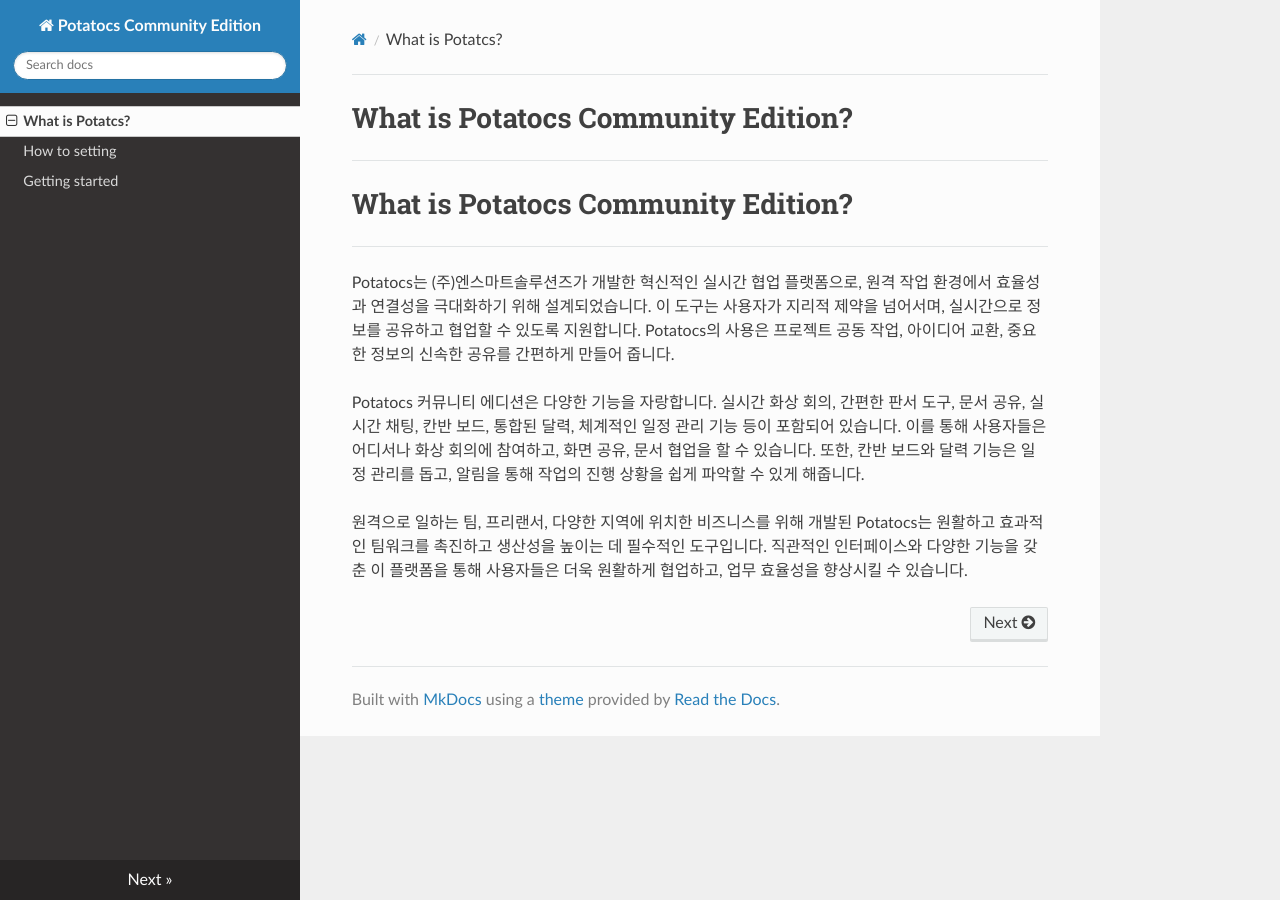
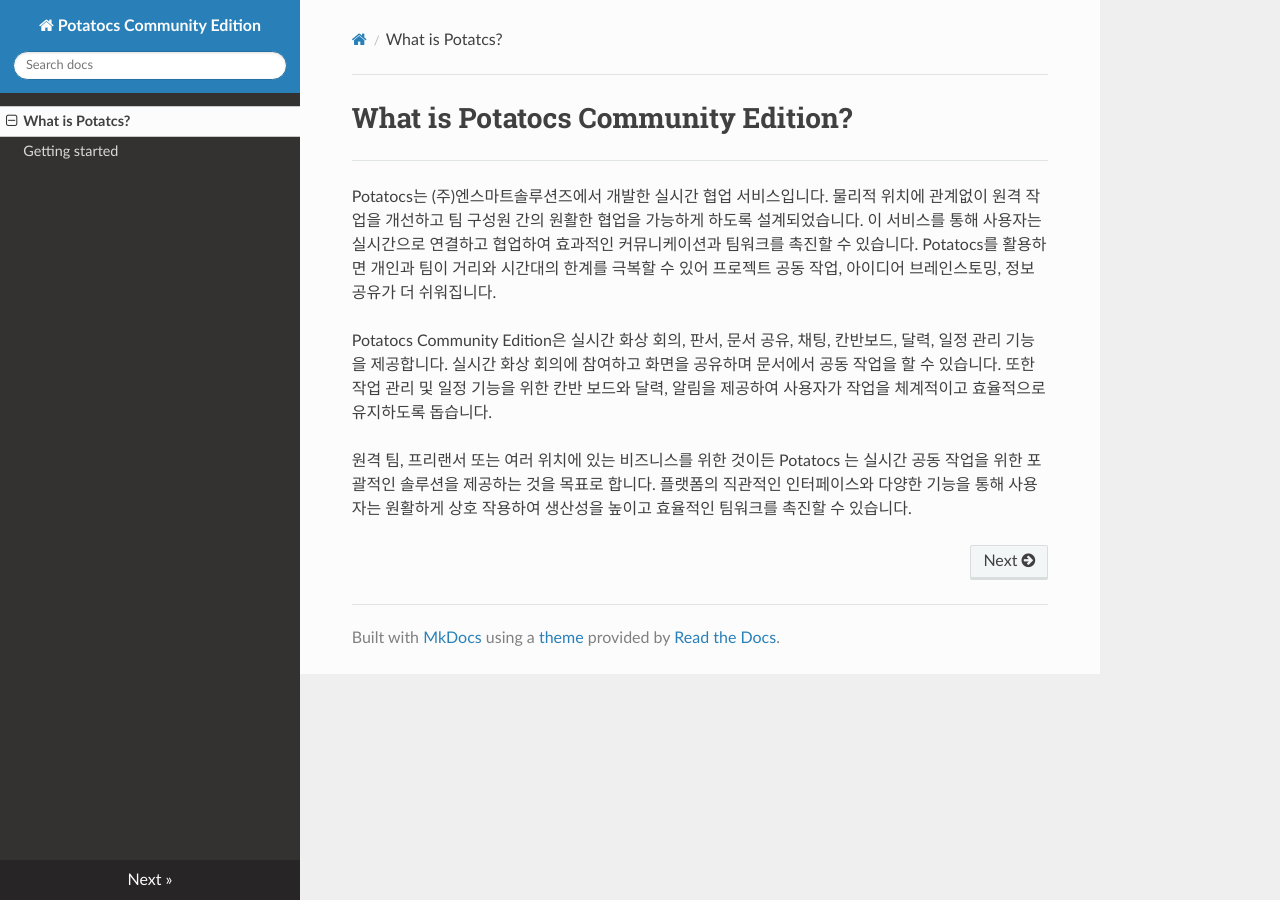
Before and after one commit to potatocs-ce/potatocs-ce-introduction, an MkDocs documentation site: the page built from docs/index.md, in a window 1280 px wide. Built offline with MkDocs 1.6.1, drawn with Linux system fonts in a browser that asks for light colours; nearby versions of some CDN libraries.

Commit message:
[Rollback] side nav

```diff
--- a/docs/index.md
+++ b/docs/index.md
@@ -2,11 +2,8 @@
 
 ---
 
-# What is Potatocs Community Edition?
+Potatocs는 (주)엔스마트솔루션즈에서 개발한 실시간 협업 서비스입니다. 물리적 위치에 관계없이 원격 작업을 개선하고 팀 구성원 간의 원활한 협업을 가능하게 하도록 설계되었습니다. 이 서비스를 통해 사용자는 실시간으로 연결하고 협업하여 효과적인 커뮤니케이션과 팀워크를 촉진할 수 있습니다. Potatocs를 활용하면 개인과 팀이 거리와 시간대의 한계를 극복할 수 있어 프로젝트 공동 작업, 아이디어 브레인스토밍, 정보 공유가 더 쉬워집니다.
 
----
-Potatocs는 (주)엔스마트솔루션즈가 개발한 혁신적인 실시간 협업 플랫폼으로, 원격 작업 환경에서 효율성과 연결성을 극대화하기 위해 설계되었습니다. 이 도구는 사용자가 지리적 제약을 넘어서며, 실시간으로 정보를 공유하고 협업할 수 있도록 지원합니다. Potatocs의 사용은 프로젝트 공동 작업, 아이디어 교환, 중요한 정보의 신속한 공유를 간편하게 만들어 줍니다.
+Potatocs Community Edition은 실시간 화상 회의, 판서, 문서 공유, 채팅, 칸반보드, 달력, 일정 관리 기능을 제공합니다. 실시간 화상 회의에 참여하고 화면을 공유하며 문서에서 공동 작업을 할 수 있습니다. 또한 작업 관리 및 일정 기능을 위한 칸반 보드와 달력, 알림을 제공하여 사용자가 작업을 체계적이고 효율적으로 유지하도록 돕습니다.
 
-Potatocs 커뮤니티 에디션은 다양한 기능을 자랑합니다. 실시간 화상 회의, 간편한 판서 도구, 문서 공유, 실시간 채팅, 칸반 보드, 통합된 달력, 체계적인 일정 관리 기능 등이 포함되어 있습니다. 이를 통해 사용자들은 어디서나 화상 회의에 참여하고, 화면 공유, 문서 협업을 할 수 있습니다. 또한, 칸반 보드와 달력 기능은 일정 관리를 돕고, 알림을 통해 작업의 진행 상황을 쉽게 파악할 수 있게 해줍니다.
-
-원격으로 일하는 팀, 프리랜서, 다양한 지역에 위치한 비즈니스를 위해 개발된 Potatocs는 원활하고 효과적인 팀워크를 촉진하고 생산성을 높이는 데 필수적인 도구입니다. 직관적인 인터페이스와 다양한 기능을 갖춘 이 플랫폼을 통해 사용자들은 더욱 원활하게 협업하고, 업무 효율성을 향상시킬 수 있습니다.
+원격 팀, 프리랜서 또는 여러 위치에 있는 비즈니스를 위한 것이든 Potatocs 는 실시간 공동 작업을 위한 포괄적인 솔루션을 제공하는 것을 목표로 합니다. 플랫폼의 직관적인 인터페이스와 다양한 기능을 통해 사용자는 원활하게 상호 작용하여 생산성을 높이고 효율적인 팀워크를 촉진할 수 있습니다.
--- a/mkdocs.yml
+++ b/mkdocs.yml
@@ -6,5 +6,4 @@
 
 nav:
     - What is Potatcs?: index.md
-    - How to setting: setting.md
     - Getting started: install.md
```
